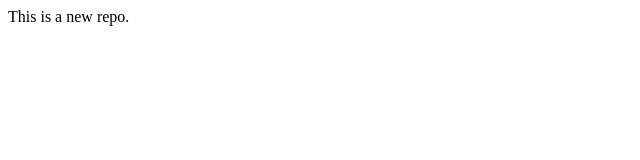
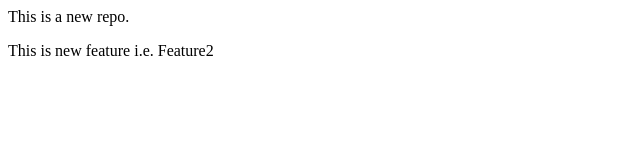
Before and after one commit to sohishna/LocalDemo, a plain HTML site: page index.html in a window 1280 px wide. Shown: the whole page, without its empty margins (0-640 px from the left). Drawn offline with Linux system fonts and the light colour scheme.

Commit message:
Added newfeature

```diff
--- a/index.html
+++ b/index.html
@@ -1 +1,2 @@
 <p> This is a new repo.</p>
+<p> This is new feature i.e. Feature2 </p>
```
